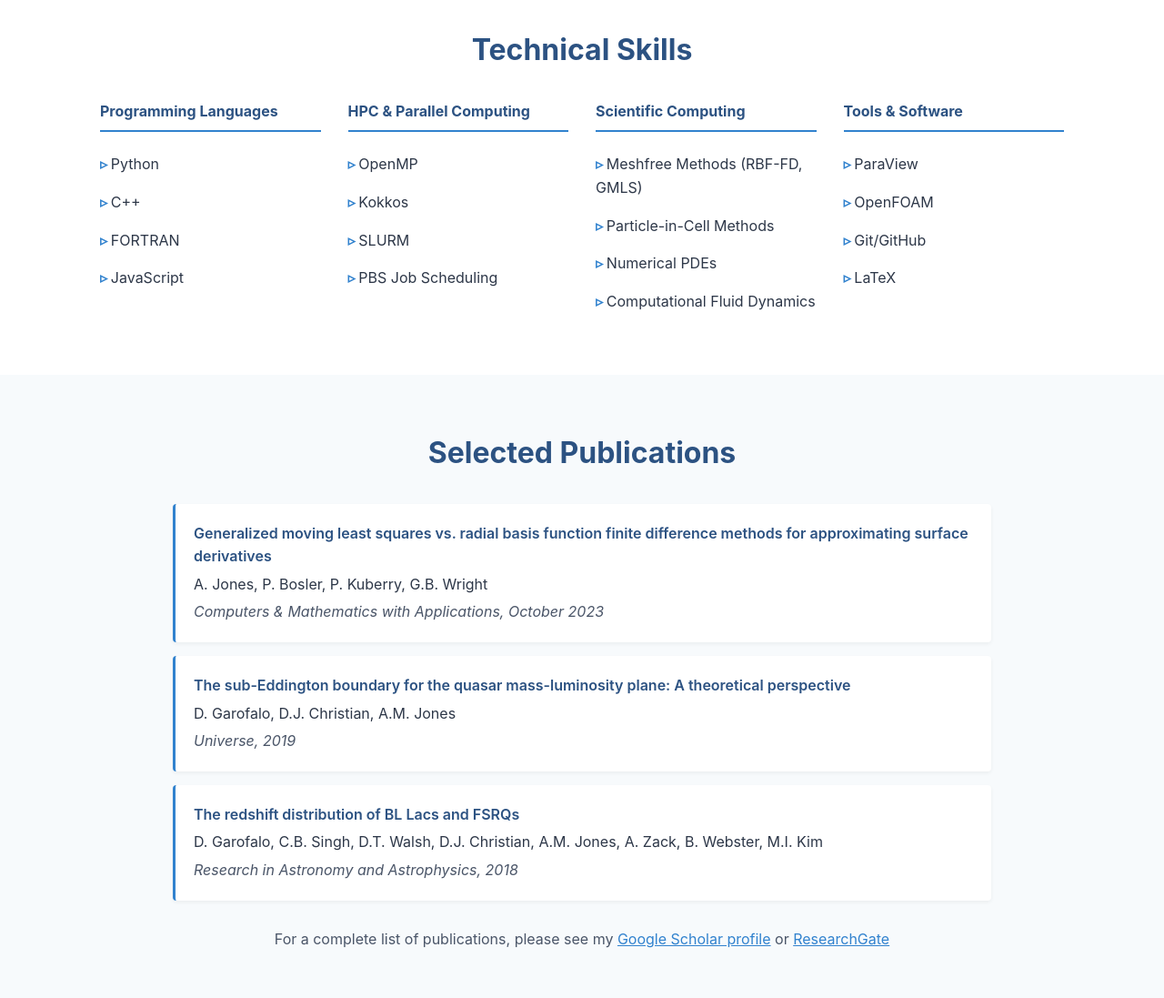
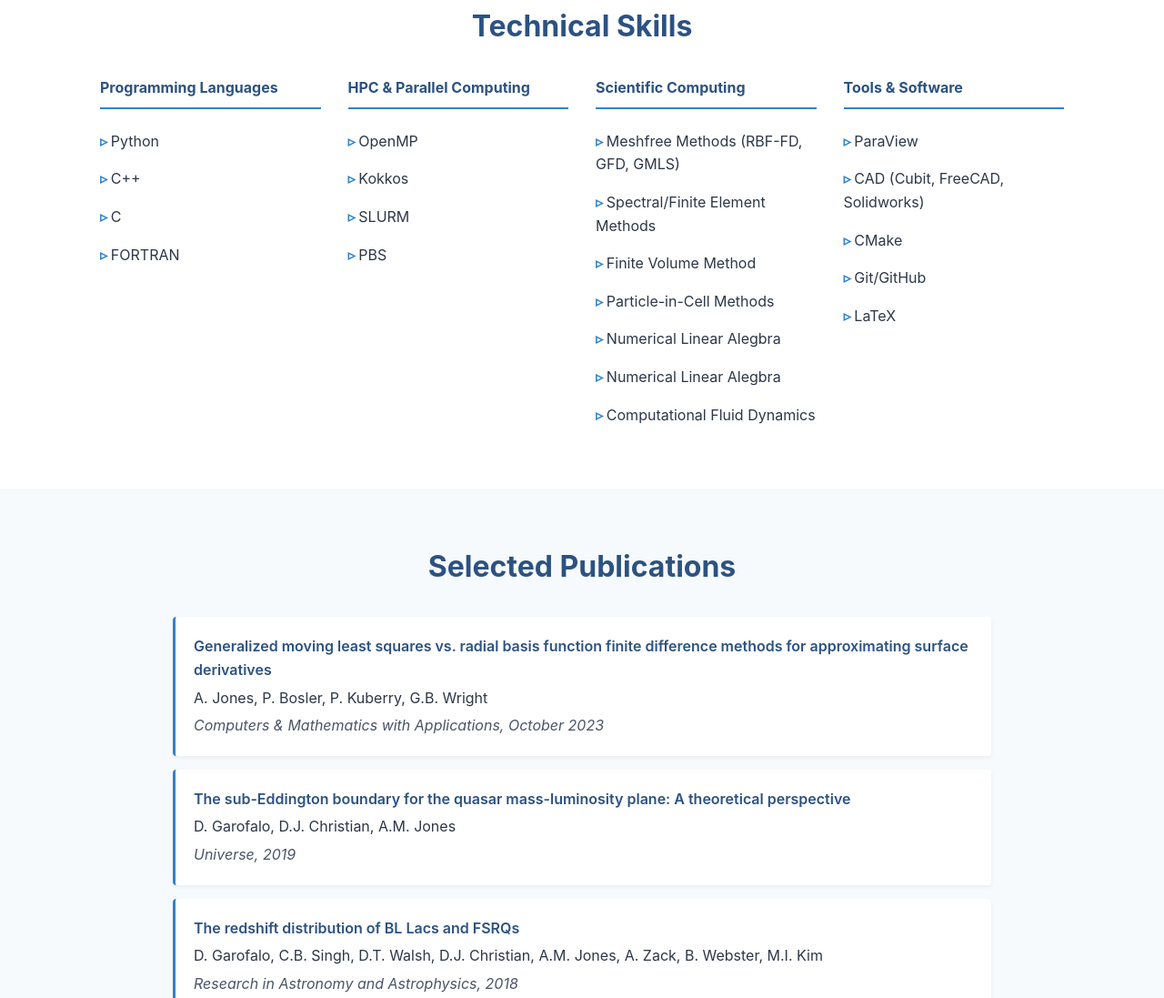
Before and after one commit to AndrewJ3/AndrewJ3.github.io, a plain HTML site: page index.html in a window 1280 px wide. Shown: the part 3294-4391 px from the top of the page at 91% size. Drawn offline with Linux system fonts and the light colour scheme.

Commit message:
Update skills and experiences in index.html

```diff
--- a/index.html
+++ b/index.html
@@ -384,9 +384,8 @@
                 <div class="position">Graduate Research Intern</div>
                 <div class="date">May 2020 - December 2022</div>
                 <ul style="margin-left: 20px; margin-top: 10px;">
-                    <li>Conducted research on computational methods for plasma physics applications</li>
-                    <li>Developed meshfree numerical methods for scientific computing</li>
-                    <li>Gained experience with national laboratory research environment and workflows</li>
+                    <li>Conducted research on computational methods for atmospheric, plasma physics applications</li>
+                    <li>Implemented meshfree numerical methods with high performance computing tools</li>
                     <li>Collaborated with researchers on high-performance computing projects</li>
                 </ul>
             </div>
@@ -440,8 +439,8 @@
                     <ul>
                         <li>Python</li>
                         <li>C++</li>
+                        <li>C</li>
                         <li>FORTRAN</li>
-                        <li>JavaScript</li>
                     </ul>
                 </div>
 
@@ -451,16 +450,19 @@
                         <li>OpenMP</li>
                         <li>Kokkos</li>
                         <li>SLURM</li>
-                        <li>PBS Job Scheduling</li>
+                        <li>PBS</li>
                     </ul>
                 </div>
 
                 <div class="skill-category">
                     <h4>Scientific Computing</h4>
                     <ul>
-                        <li>Meshfree Methods (RBF-FD, GMLS)</li>
+                        <li>Meshfree Methods (RBF-FD, GFD, GMLS)</li>
+                        <li>Spectral/Finite Element Methods</li>
+                        <li>Finite Volume Method</li>
                         <li>Particle-in-Cell Methods</li>
-                        <li>Numerical PDEs</li>
+                        <li>Numerical Linear Alegbra</li>
+                        <li>Numerical Linear Alegbra</li>
                         <li>Computational Fluid Dynamics</li>
                     </ul>
                 </div>
@@ -469,9 +471,11 @@
                     <h4>Tools & Software</h4>
                     <ul>
                         <li>ParaView</li>
-                        <li>OpenFOAM</li>
+                        <li>CAD (Cubit, FreeCAD, Solidworks)</li>
+                        <li>CMake</li>
                         <li>Git/GitHub</li>
                         <li>LaTeX</li>
+
                     </ul>
                 </div>
             </div>
@@ -513,6 +517,7 @@
             <div class="about-content" style="text-align: center;">
                 <p>I am currently seeking opportunities in academia, national laboratories, and industry. I am available for:</p>
                 <ul style="list-style: none; margin-top: 20px; line-height: 2;">
+                    <li>Software Developer/Engineer</li>
                     <li>Faculty and research positions</li>
                     <li>Postdoctoral fellowships</li>
                     <li>Computational consulting projects</li>
```
